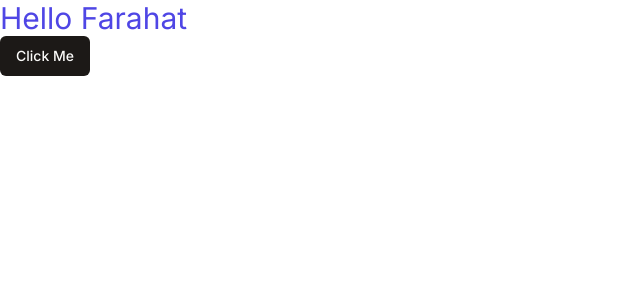
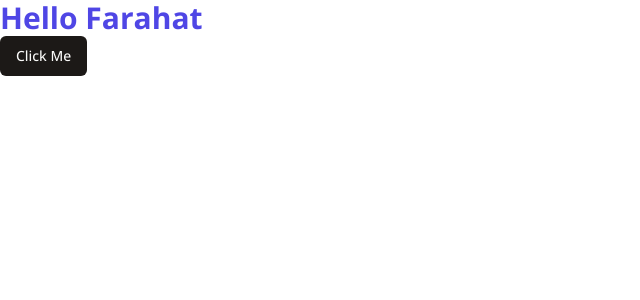
Before and after one commit to fasdjkherig/discord-clone, a Next.js app: page / in a window 1280 px wide. Shown: the top 300 px of the page, without its empty margins (0-640 px from the left). Built offline with nearby package versions, Linux system fonts and the light colour scheme.

Commit message:
third commit

```diff
--- a/app/layout.tsx
+++ b/app/layout.tsx
@@ -1,22 +1,22 @@
-import './globals.css'
-import type { Metadata } from 'next'
-import { Inter } from 'next/font/google'
+import "./globals.css";
+import type { Metadata } from "next";
+import { Open_Sans } from "next/font/google";
 
-const inter = Inter({ subsets: ['latin'] })
+const font = Open_Sans({ subsets: ["latin"] });
 
 export const metadata: Metadata = {
-  title: 'Create Next App',
-  description: 'Generated by create next app',
-}
+  title: "Discord Clone",
+  description: "Generated by create next app",
+};
 
 export default function RootLayout({
   children,
 }: {
-  children: React.ReactNode
+  children: React.ReactNode;
 }) {
   return (
     <html lang="en">
-      <body className={inter.className}>{children}</body>
+      <body className={font.className}>{children}</body>
     </html>
-  )
+  );
 }
--- a/app/page.tsx
+++ b/app/page.tsx
@@ -4,7 +4,7 @@ import React from "react";
 const page = () => {
   return (
     <div>
-      <p className="text-3xl text-indigo-600">Hello Farahat</p>
+      <p className="text-3xl font-bold text-indigo-600">Hello Farahat</p>
       <Button>Click Me</Button>
     </div>
   );
```
